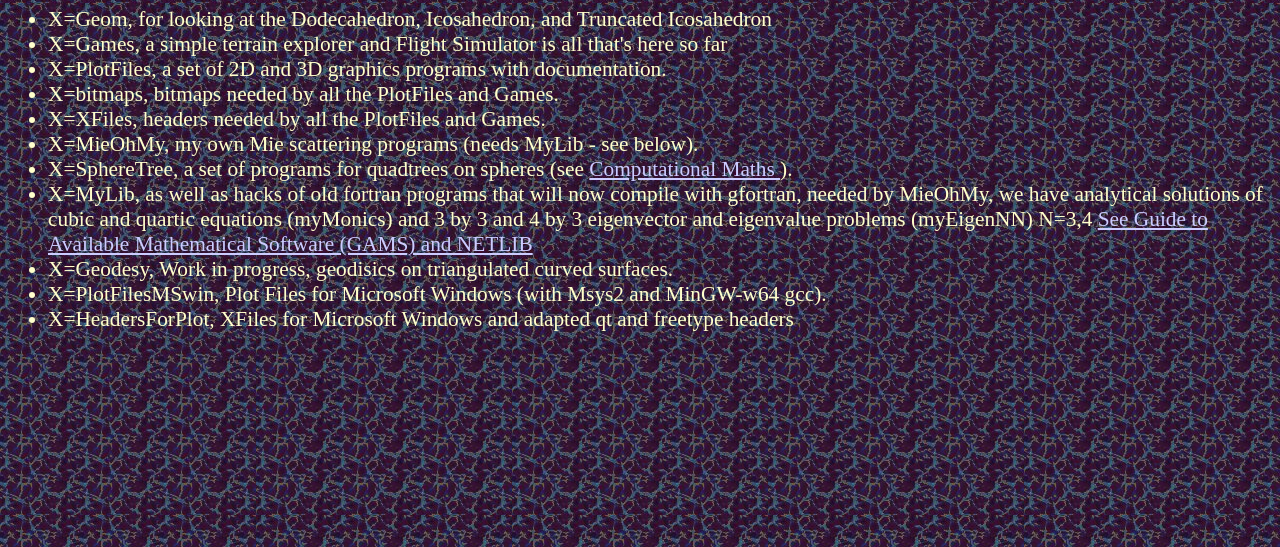
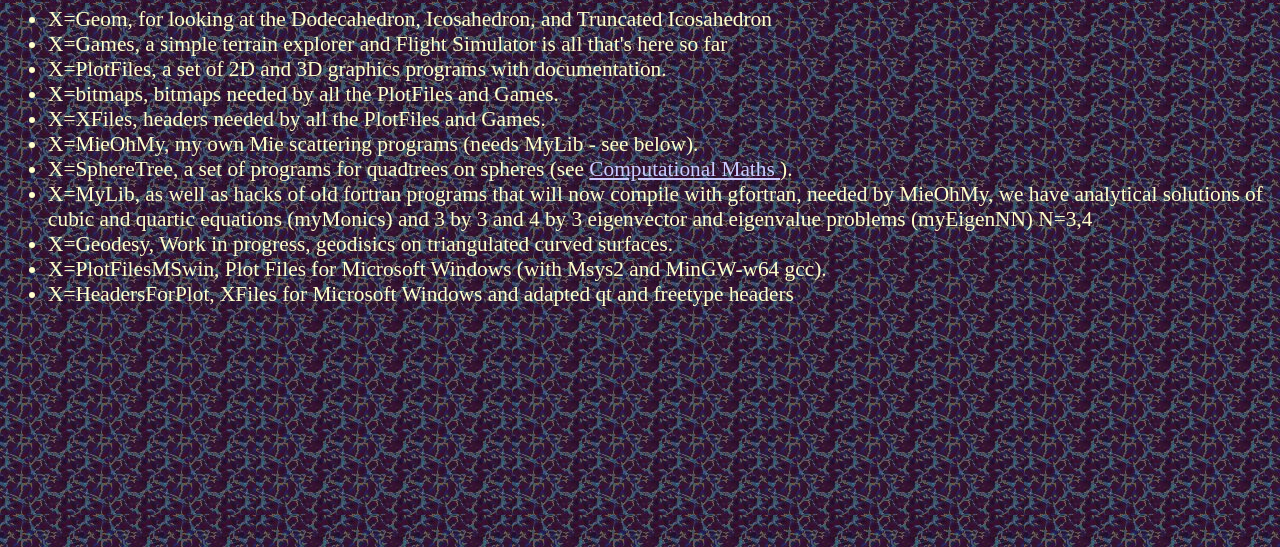
Before and after one commit to seagods/seagods.github.io, a plain HTML site: page Codes.html in a window 1280 px wide. Shown: the part 253-800 px from the top of the page. Drawn offline with Linux system fonts and the light colour scheme.

Commit message:
modified MyLib description

```diff
--- a/Codes.html
+++ b/Codes.html
@@ -35,8 +35,7 @@ You can get GIT <a href="http://git-scm.com"> HERE </a>. To get my program
 <li> X=SphereTree, a set of programs for quadtrees on spheres (see <a href="CompMaths.html"> Computational Maths </a>). </li>
 <li> X=MyLib, as well as hacks of old fortran programs that will now compile with gfortran, needed by
 MieOhMy, we have analytical solutions of cubic and quartic equations (myMonics) and 3 by 3 and 4 by 3
-eigenvector and eigenvalue problems (myEigenNN) N=3,4
-<a href="CompLinks.html"> See Guide to Available Mathematical Software (GAMS) and NETLIB </a>  </li>
+eigenvector and eigenvalue problems (myEigenNN) N=3,4  </li>
 <li> X=Geodesy, Work in progress, geodisics on triangulated curved surfaces. </li>
 <li> X=PlotFilesMSwin, Plot Files for Microsoft Windows (with Msys2 and MinGW-w64 gcc). </li>
 <li> X=HeadersForPlot, XFiles for Microsoft Windows and adapted qt and freetype headers </li>
```
